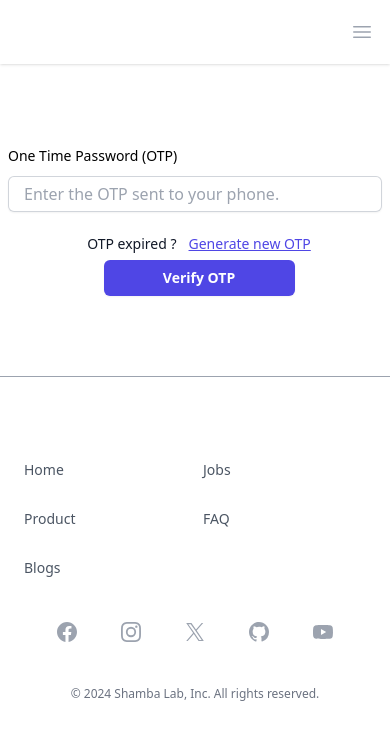
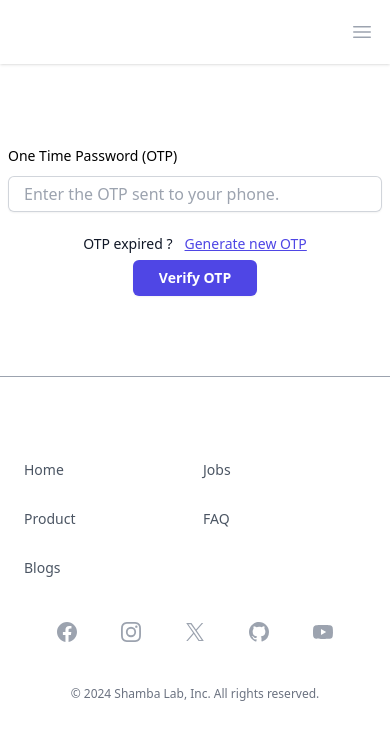
Before and after one commit to lennyjuma/shamba-ui, a Vue app: page /verify/otp in a window 390 px wide. Shown: the top 740 px of the page. Built offline with nearby package versions, Linux system fonts and the light colour scheme; no server answers; what highcharts-vue would draw is missing.

Commit message:
verify otp code

```diff
--- a/src/views/verify/SMSVerify.vue
+++ b/src/views/verify/SMSVerify.vue
@@ -17,14 +17,14 @@ const verify_phone_number = () => {
   <div class="w-full max-w-7xl mx-auto my-20">
     <CInput placeholder="Enter the OTP sent to your phone." v-model:input_value="otp" :validation_error="otp_err"
             input_type="text" label_name="One Time Password (OTP)" class="px-2"/>
-    <div class="sm:col-span-3 mt-5 ml-2 flex flex-col sm:flex-row   justify-center space-y-1 items-center">
+    <div class="sm:col-span-3 mt-5 mx-2 flex flex-col sm:flex-row   justify-center space-y-1 items-center">
       <label for="country" class="block text-sm font-light leading-6 text-gray-900 ">OTP expired ?
         <router-link to="/verify/otp" class="text-indigo-600 font-medium  ">&emsp13;
           <span class="underline">Generate new OTP</span>
         </router-link>
       </label>
       <button @click="verify_phone_number()"
-              class="flex w-1/2 ml-auto mr-auto sm:mr-2 sm:w-auto  justify-center rounded-md bg-indigo-600 px-3 py-1.5 text-sm font-semibold leading-6 text-white shadow-sm hover:bg-indigo-500 focus-visible:outline focus-visible:outline-2 focus-visible:outline-offset-2 focus-visible:outline-indigo-600">Verify OTP</button>
+              class="flex w-1/3 ml-auto mr-auto sm:mr-0 sm:w-auto  justify-center rounded-md bg-indigo-600 px-3 py-1.5 text-sm font-semibold leading-6 text-white shadow-sm hover:bg-indigo-500 focus-visible:outline focus-visible:outline-2 focus-visible:outline-offset-2 focus-visible:outline-indigo-600">Verify OTP</button>
 
     </div>
 
```
